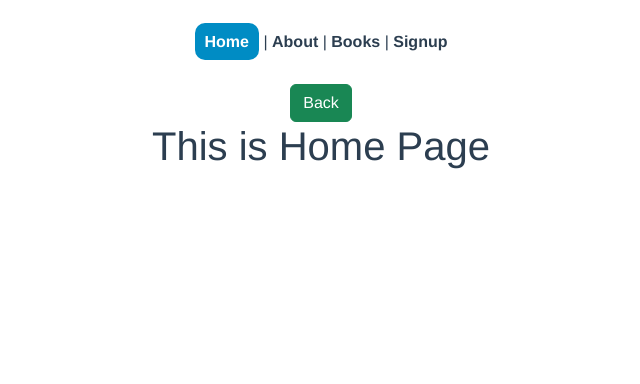
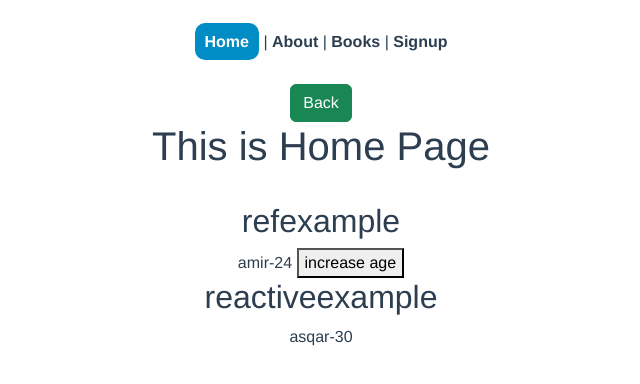
Before and after one commit to amirekramian/VueRouter, a Vue app: page / in a window 1280 px wide. Shown: the top 384 px of the page, without its empty margins (319-959 px from the left). Built offline with nearby package versions, Linux system fonts and the light colour scheme.

Commit message:
add ref and reactive example in HomeVue

```diff
--- a/package.json
+++ b/package.json
@@ -14,7 +14,6 @@
     "@fortawesome/vue-fontawesome": "^3.0.3",
     "bootstrap": "^5.3.0",
     "core-js": "^3.8.3",
-    "json-server": "^0.17.3",
     "vue": "^3.2.13",
     "vue-router": "^4.0.3"
   },
--- a/src/views/Books/BooksView.vue
+++ b/src/views/Books/BooksView.vue
@@ -1,5 +1,5 @@
 <template>
-  <div class="mainbody" id="app">
+  <div class="mainbody" id="app" v-if="Books.length">
     <br />
     <div>
       <button class="btn btn-default" @click="FavoriteOnlyToggle()">
@@ -12,7 +12,7 @@
       </button>
     </div>
     <ul class="flex" v-if="!this.FavoritOnly && !this.saveOnly">
-      <li v-for="item in Books" :key="item.id" @dblclick="LikeBook(item)">
+      <li v-for="item in Books" :key="item.id" @dblclick="LikeBook(item)" >
         <div class="picbox" :class="{ fav: item.isfav , save:item.issaved , favsave:item.isfav && item.issaved}">
           <div>
             <img :src="item.imgsrc" class="bookPic" />
@@ -118,6 +118,9 @@
     <br>
     <div class="box" @mousemove="HandleMouseMove">{{x}}-{{y}}</div> -->
   </div>
+  <div v-else>
+    Books Loading...
+  </div>
 </template>
 
 <script>
@@ -126,29 +129,26 @@ export default {
   props: ["BookData", "favoriteOnly","FavBooks","saveBooks","saveOnly","showDetailModal"],
   data() {
     return {
-      Books: [
-                 {id:0,title:'Pride and Prejudice', releaseyear: 1813 , author:'jane austin' , imgsrc:require('@/assets/Images/BeachRead.jpg'), isfav : false,issaved:false, Description:'the romantic book'},
-                 {id:1,title:'Seven Days in june', releaseyear: 2021 , author:'andre aciman', imgsrc: require('@/assets/Images/PrideandPrejudice.jpg'), isfav : false,issaved:false, Description:'the romantic book'},
-                 {id:2,title:'Beach Read', releaseyear: 2020 , author:'Emily Henry',imgsrc: require('@/assets/Images/SevenDaysInJune.jpg'), isfav : false,issaved:false, Description:'the romantic book'},
-                 {id:3,title:'The Notebook', releaseyear: 1996 , author:'Nicholas Sparks',imgsrc: require('@/assets/Images/TheNotebook.jpg'), isfav : false,issaved:false, Description:'the romantic book'},
-                 {id:4,title:'Me Before You', releaseyear: 2012 , author:'Nicholas Sparks',imgsrc: require('@/assets/Images/MeBeforeYou.jpg'), isfav : false,issaved:false, Description:'the romantic book'},
-                 {id:5,title:'Outlander', releaseyear: 1991 , author:'diana gabaldon',imgsrc: require('@/assets/Images/Outlander.jpg'), isfav : false,issaved:false, Description:'the romantic book'},
-                 {id:6,title:'The Flatshare', releaseyear: 2019 , author:'beth oleary',imgsrc: require('@/assets/Images/TheFlatshare.jpg'), isfav : false,issaved:false, Description:'the romantic book'},
-                 {id:7,title:'One Last stop', releaseyear: 2021 , author:'casey Mcquiston',imgsrc: require('@/assets/Images/thelaststop.jpg'), isfav : false,issaved:false, Description:'the romantic book'},
-                 {id:8,title:'Love on the brain', releaseyear: 2019 , author:'Beth oleary',imgsrc: require('@/assets/Images/TheNotebook.jpg'), isfav : false,issaved:false, Description:'the romantic book'},
-                 {id:9,title:'The Fault in Our Stars', releaseyear: 2012 , author:'john green',imgsrc: require('@/assets/Images/TheFaultinOurStars.jpg'), isfav : false,issaved:false, Description:'the romantic book'}
-                    ],
+      Books: [],
       FavoritOnly: false,
       SaveOnly: this.saveOnly,
       SelectedData:"",
       ModalShow:this.showDetailModal
     };
   },
+  mounted(){
+    fetch('http://localhost:3000/Books')
+    .then(res => res.json())
+    .then(data => this.Books = data)
+    .catch(err=>console.log(err.message))
+    console.log(this.Books)
+  },
   methods: {
     LikeBook(item) {
       this.Books[item.id].isfav = !this.Books[item.id].isfav;
     },
     FavoriteOnlyToggle() {
+      console.log(this.Books)
       this.FavoritOnly = !this.FavoritOnly
       this.$emit('FavsClick')
       // console.log(this.favorites)
--- a/src/views/HomeView.vue
+++ b/src/views/HomeView.vue
@@ -1,13 +1,31 @@
 <template>
   <div class="home">
 <h1>This is Home Page</h1>
+<br>
+<h2>refexample</h2>
+{{refexample.name}}-{{refexample.age}}
+<button @click="increaseAge">increase age</button>
+<br>
+<h2>reactiveexample</h2>
+{{reactiveexample.name}}-{{reactiveexample.age}}
   </div>
 </template>
 
 <script>
+import { ref, reactive } from 'vue'
 // @ is an alias to /src
 
 export default {
+  setup(){
+    const refexample = ref({name:'amir', age:24})
+    const reactiveexample = reactive({name:'asqar' , age:30})
+
+    const increaseAge = () =>{
+        refexample.value.age++
+    }
+
+    return{refexample,reactiveexample,increaseAge}
+  },
   name: 'HomeView',
   components: {
   }
```
Also changed, not shown: 1 other file (tests, documents, lock files or other folders).
